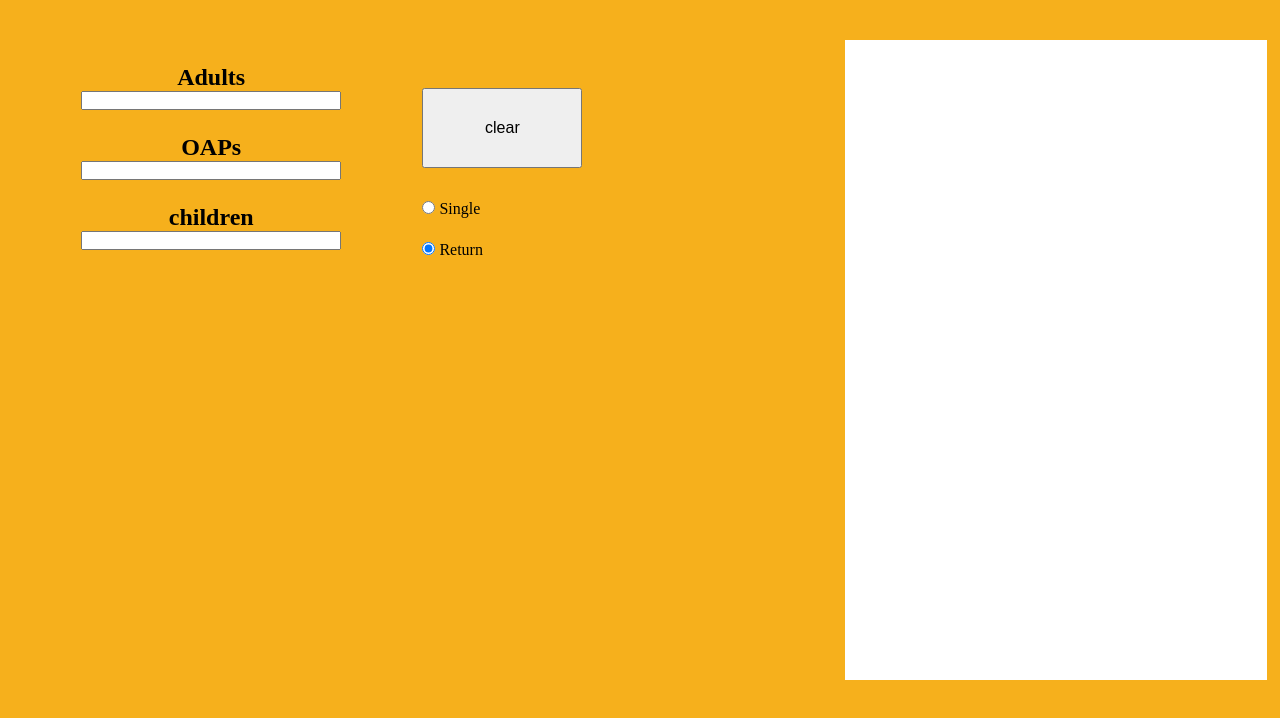
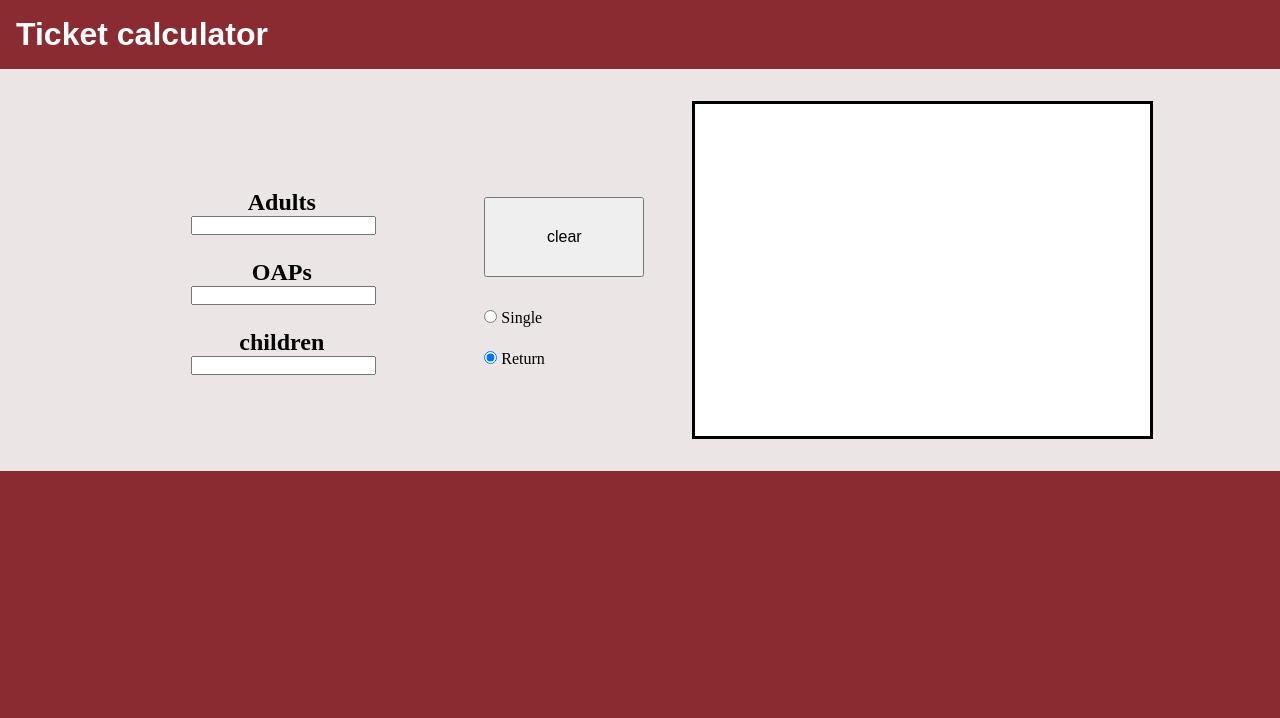
Before and after one commit to RhysSerjent/RhysSerjent.github.io, a plain HTML site: page index.html in a window 1280 px wide. Drawn offline with Linux system fonts and the light colour scheme.

Commit message:
design Updates

```diff
--- a/index.html
+++ b/index.html
@@ -4,9 +4,9 @@
 <link rel="stylesheet" href="myCss.css">
 <title>Tickets</title>
 
+<h1>Ticket calculator </h1>
 
-
-<div id = input>
+<div id = content>
     <div id = "ticketInput">
         <div class = ticket>
             <h2>Adults</h2>
--- a/myCss.css
+++ b/myCss.css
@@ -5,26 +5,39 @@
     margin: 0;
 
 }
-body{
-    background-color: #F6B01C;}
+body {
+    background-color: #8A2B31;
+}
 
-#input{
+h1 {
+    padding: 0.5em;
+    color: #fff;
+    font-family: Arial, Helvetica, sans-serif;
+}
 
-    height: 100vh;
-    width: 100vw;
+#content{
+
+    height: auto;
     position: relative;
 
 
     margin: auto;
-    margin-top: 5vh;
+    /* margin-top: 5vh;   */
+    /* background-color: aquamarine; */
+    display: flex;
+    flex-wrap: wrap;
+    justify-content: center;
+    background-color: rgb(236, 229, 229);
+    padding: 2em;
 
 }
 
-#ticketInput{
-
-    float: left;
-    width: 33vw;
-    height: 80vh;
+#ticketInput {
+    display: flex;
+    flex-direction: column;
+    margin: 5vw;
+    /* background-color: blueviolet; */
+    /* min-width: 300px; */
 
 
 
@@ -34,9 +47,7 @@ body{
 
 
 #controls{
-    float: left;
-    width: 33vw;
-    height: 60vh;
+    margin: 3em;
 }
 
 
@@ -47,12 +58,13 @@ body{
 #output{
     float: left;
     width: 33vw;
-    height: 80vh;
+    height: auto;
     background-color: #fff;
+    border-style: solid;
+    padding: 1em;
 }
 
 .ticket{
-    margin: auto;
     text-align: center;
 }
 
@@ -69,7 +81,7 @@ h2{
 }
 
 #ticketInput input {
-    width: 20vw;
+    width: 100%;
 }
 #controls input {
     margin-bottom: 2em;
```
